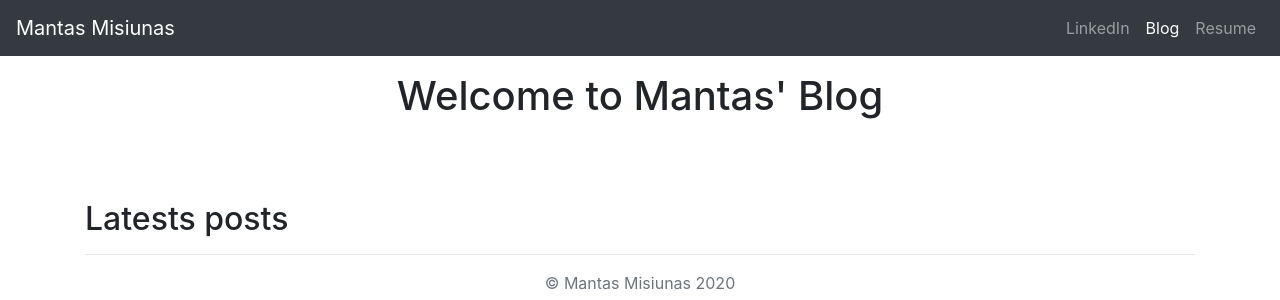
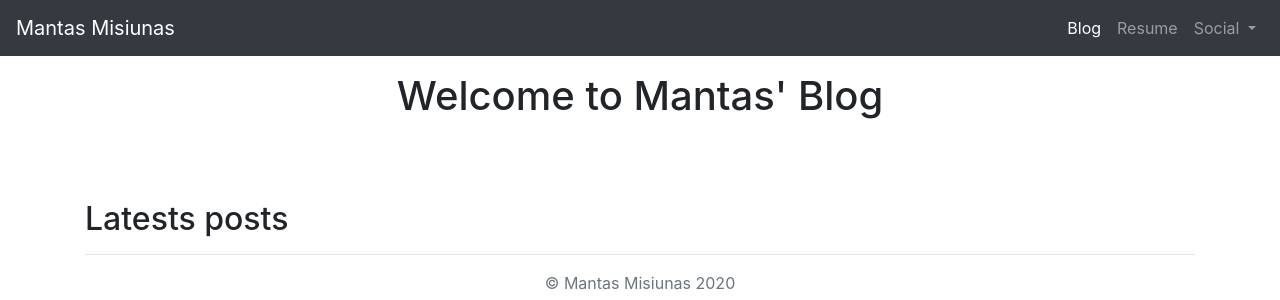
Before and after one commit to mantaxxxas/portfolio-project, a Django app: page /blog/ in a window 1280 px wide. Shown: the top 300 px of the page. Run offline with Django 3.2, Linux system fonts and the light colour scheme; data that the repository does not hold is empty; some libraries are stand-ins or nearby versions.

Commit message:
nvabar tweaks

```diff
--- a/blog/templates/blog/allblogs.html
+++ b/blog/templates/blog/allblogs.html
@@ -47,18 +47,30 @@
   <body>
     <header>
       <nav class="navbar navbar-expand-lg navbar-dark bg-dark">
-      <a class="navbar-brand" href="{% url 'home' %}">Mantas Misiunas</a>
-      <button class="navbar-toggler" type="button" data-toggle="collapse" data-target="#navbarNavAltMarkup" aria-controls="navbarNavAltMarkup" aria-expanded="false" aria-label="Toggle navigation">
-        <span class="navbar-toggler-icon"></span>
-      </button>
-      <div class="collapse navbar-collapse" id="navbarNavAltMarkup">
-        <div class="navbar-nav ml-auto">
-          <a class="nav-item nav-link" href="https://www.linkedin.com/in/mantas-misi%C5%ABnas-964331162/">LinkedIn</a>
-          <a class="nav-item nav-link active" href="{% url 'allblogs' %}">Blog</a>
-          <a class="nav-item nav-link " href="{% static 'CV Mantas.pdf' %}">Resume</a>
+    <a class="navbar-brand" href="{% url 'home' %}">Mantas Misiunas</a>
+    <button class="navbar-toggler" type="button" data-toggle="collapse" data-target="#navbarNavDropdown" aria-controls="navbarNavDropdown" aria-expanded="false" aria-label="Toggle navigation">
+      <span class="navbar-toggler-icon"></span>
+    </button>
+      <div class="collapse navbar-collapse" id="navbarNavDropdown">
+    <ul class="navbar-nav ml-auto">
+      <li class="nav-item">
+        <a class="nav-link active" href="{% url 'allblogs' %}">Blog</a>
+      </li>
+      <li class="nav-item">
+        <a class="nav-link" href="{% static 'CV Mantas.pdf' %}">Resume</a>
+      </li>
+      <li class="nav-item dropdown">
+        <a class="nav-link dropdown-toggle" href="#" id="navbarDropdownMenuLink" role="button" data-toggle="dropdown" aria-haspopup="true" aria-expanded="false">
+          Social
+        </a>
+        <div class="dropdown-menu" aria-labelledby="navbarDropdownMenuLink">
+          <a class="dropdown-item" href="https://www.linkedin.com/in/mantas-misi%C5%ABnas-964331162/">Linkedin</a>
+          <a class="dropdown-item" href="https://www.facebook.com/mantas.misiunas.77/">Facebook</a>
         </div>
-      </div>
-    </nav>
+      </li>
+    </ul>
+  </div>
+</nav>
 </header>
 
 <main role="main">
```
Also changed, not shown: jobs/templates/jobs/home.html (+23 -11 lines).
